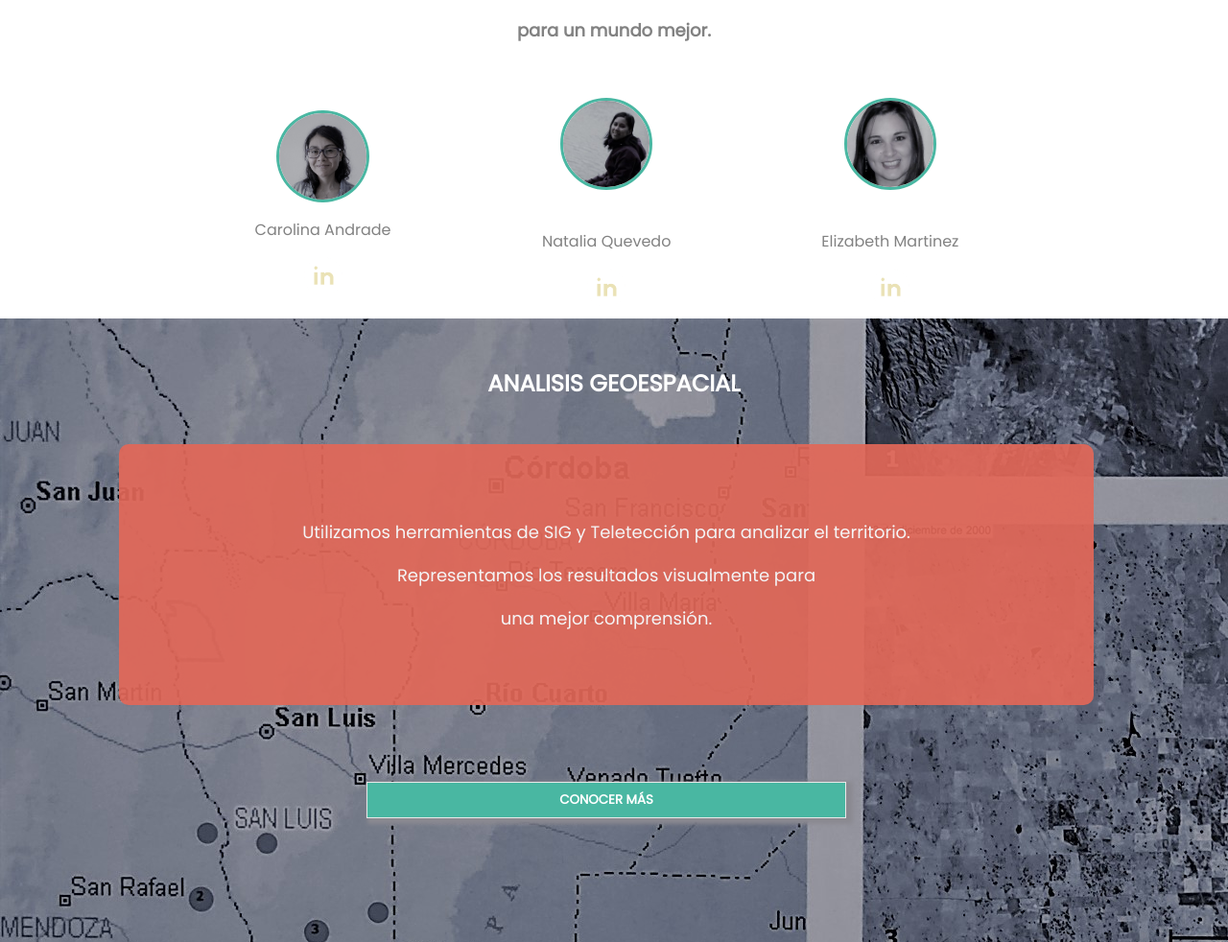
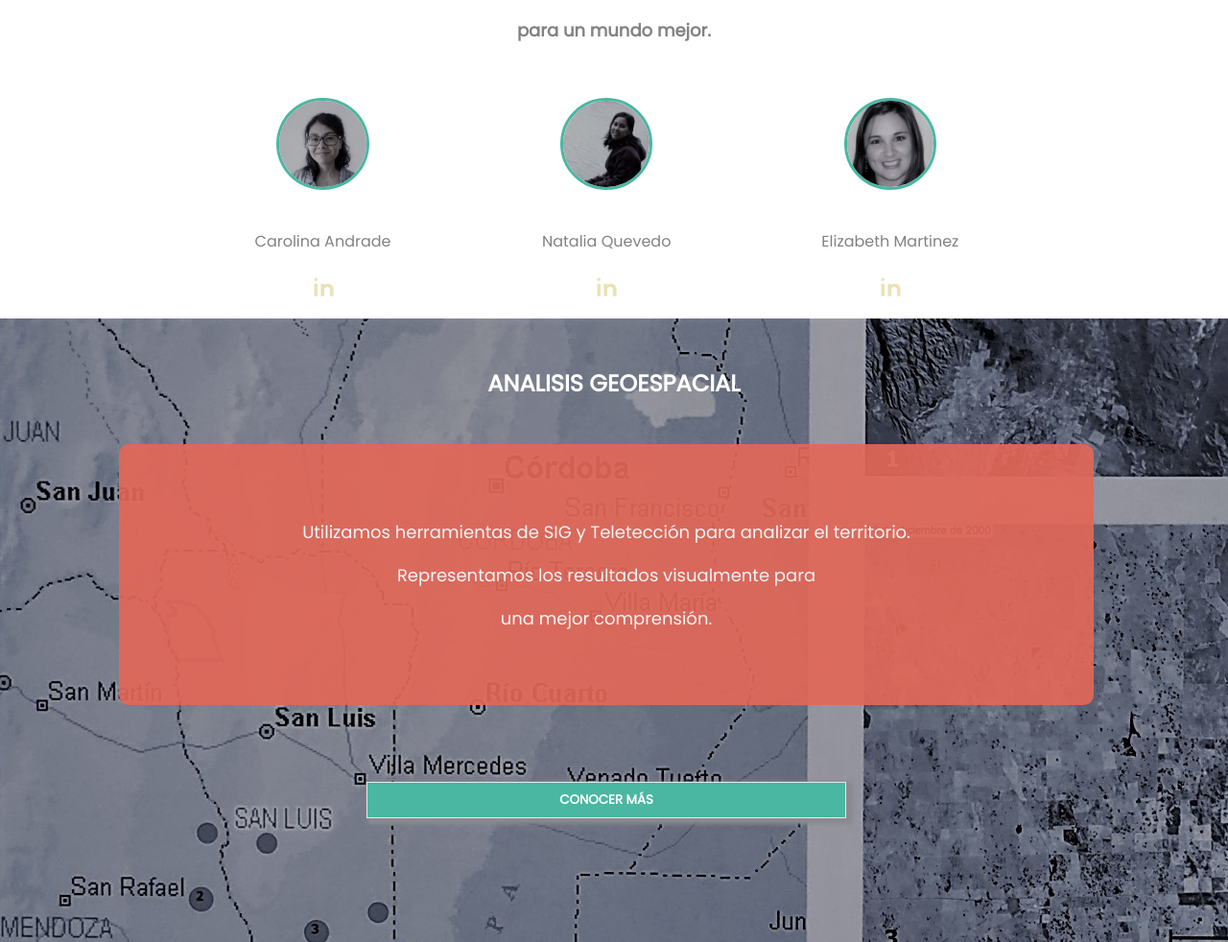
Before and after one commit to caroandme/tpcodoacodo, a plain HTML site: page index.html in a window 1280 px wide. Shown: the part 1033-2015 px from the top of the page at 96% size. Drawn offline with Linux system fonts and the light colour scheme.

Commit message:
initial commit

```diff
--- a/index.html
+++ b/index.html
@@ -39,19 +39,21 @@
               <div class="equipo">
 
                   <div>
-                      <img class="perfil" src="img/equipo/mia.jpg" alt="CaroA">
+                      <img class="perfil" src="img/equipo/mia.jpg" alt="CaroA"><br>
                       <p style="font-family: 'Poppins', sans-serif;text-align: center;color: #828282;">Carolina Andrade</p>
                       <a href="https://www.linkedin.com/in/lic-carolina-andrade/" target="_blank"><img style="max-height: 40px; " src="img/redes/lin.png" alt="LinkCAROA"></a>
                   </div>
 
                   <div>
-                      <img class="perfil" src="img/equipo/Ade.jpg" alt="Ade"><br><p style="font-family: 'Poppins', sans-serif;text-align: center;color: #828282;">Natalia Quevedo</p>
+                      <img class="perfil" src="img/equipo/Ade.jpg" alt="Ade"><br>
+                      <p style="font-family: 'Poppins', sans-serif;text-align: center;color: #828282;">Natalia Quevedo</p>
                       <a href="https://ar.linkedin.com/"target="_blank"><img style="max-height: 40px;"  src="img/redes/lin.png" alt="LinkADE"></a>
                   </div>
 
                   <div>
-                    <img class="perfil" src="img/equipo/caro.jpg" alt="CaroQ"><br><p style="font-family: 'Poppins', sans-serif;text-align: center;color: #828282;">Elizabeth Martinez</p>
-                      <a href="https://ar.linkedin.com/" target="_blank"><img style="max-height: 40px; " src="img/redes/lin.png" alt="LinkCaroQ"></a>
+                    <img class="perfil" src="img/equipo/caro.jpg" alt="CaroQ"><br>
+                    <p style="font-family: 'Poppins', sans-serif;text-align: center;color: #828282;">Elizabeth Martinez</p>
+                    <a href="https://ar.linkedin.com/" target="_blank"><img style="max-height: 40px; " src="img/redes/lin.png" alt="LinkCaroQ"></a>
                   </div>
 
             </div>
```
